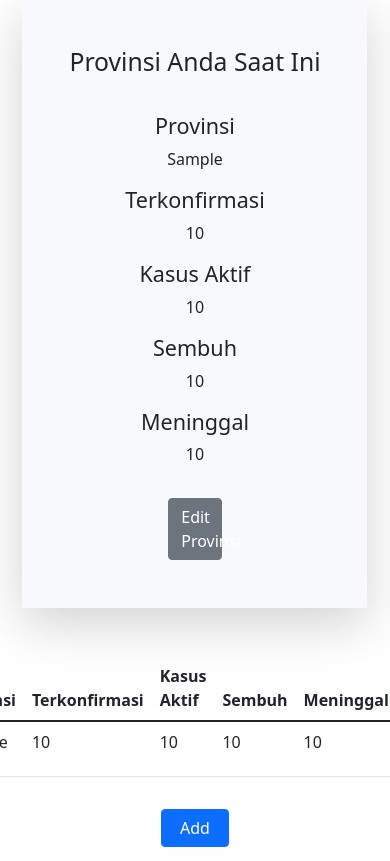
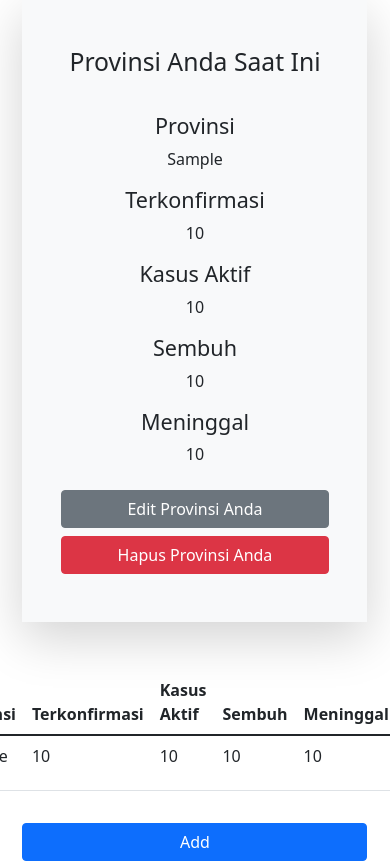
Before and after one commit to vincentsuryakim/project-tengah-semester-pbp, a Django app: page /sebaran/ in a window 390 px wide; the page is wider, and only the part inside the window is pictured. Shown: the part 953-1814 px from the top of that part. Run offline with Django 3.2, Linux system fonts and the light colour scheme; a user stored in the database is signed in; tables that the repository leaves empty hold one stand-in row (values such as "Sample post"); some libraries are stand-ins or nearby versions.

Commit message:
add delete button and fixed responsiveness

```diff
--- a/sebaran/templates/sebaran_index.html
+++ b/sebaran/templates/sebaran_index.html
@@ -19,6 +19,12 @@ Infid
             margin-right: 1ch;
             margin-bottom: 0;
         }
+        .button-edit {
+            margin-right: 1ch;
+        }
+        .button-hapus {
+            margin-left: 1ch;
+        }
         @media (max-width: 992px) {
             .box-font-title {
                 font-size: 1.5rem;
@@ -27,6 +33,15 @@ Infid
             .box-font-content {
                 font-size: 2rem;
                 margin-right: 0;
+            }
+            .button-edit {
+                margin-right: 0ch;
+                margin-top: 0.5rem;
+                margin-bottom: 0.25rem;
+            }
+            .button-hapus {
+                margin-left: 0ch;
+                margin-top: 0.25rem;
             }
         }
     </style>
@@ -111,15 +126,18 @@ Infid
                         <p>{{ sebaran_user.provinsi.jumlah_meninggal }}</p>
                     </div>
                 </div>
-                <div class="w-100 d-flex justify-content-center mt-3">
-                    <button type="button" type="button" class="btn btn-secondary col-2" data-bs-toggle="modal" data-bs-target="#editSebaranUserModal" data-provinsi="{{ sebaran_user.provinsi }}">
-                        Edit Provinsi
+                <div class="w-100 d-flex align-items-center align-items-md-start justify-content-md-center mt-md-3 flex-column flex-md-row">
+                    <button type="button" type="button" class="button-edit btn btn-secondary col-10 col-md-2" data-bs-toggle="modal" data-bs-target="#editSebaranUserModal" data-provinsi="{{ sebaran_user.provinsi }}">
+                        Edit Provinsi Anda
+                    </button>
+                    <button type="button" type="button" class="button-hapus btn btn-danger col-10 col-md-2" data-bs-toggle="modal" data-bs-target="#hapusSebaranUserModal">
+                        Hapus Provinsi Anda
                     </button>
                 </div>
             {% else %}
                 <div class="w-100 d-flex justify-content-center mt-5">
-                    <button type="button" type="button" class="btn btn-primary col-2" data-bs-toggle="modal" data-bs-target="#addSebaranUserModal">
-                        Tambahkan Provinsi
+                    <button type="button" type="button" class="btn btn-primary col-10 col-md-3" data-bs-toggle="modal" data-bs-target="#addSebaranUserModal">
+                        Tambahkan Provinsi Anda
                     </button>
                 </div>
             {% endif %}
@@ -173,6 +191,23 @@ Infid
                 </div>
                 <div class="modal-footer">
                     <input type="submit" value="Submit" class="edit-sebaranuser btn btn-primary" />
+                </div>
+        </div>
+    </div>
+</div>
+
+<div class="modal fade" id="hapusSebaranUserModal" data-bs-backdrop="static" data-bs-keyboard="false" tabindex="-1" aria-labelledby="staticBackdropLabel" aria-hidden="true">
+    <div class="modal-dialog modal-dialog-centered">
+        <div class="modal-content">
+            <div class="modal-header">
+                <h5 class="modal-title" id="staticBackdropLabel">Edit Provinsi</h5>
+                <button type="button" class="btn-close" data-bs-dismiss="modal" aria-label="Close"></button>
+            </div>
+                <div class="modal-body">
+                    <p>Apakah anda yakin akan menghapus data provinsi anda?</p>
+                </div>
+                <div class="modal-footer">
+                    <input type="submit" value="Ya" class="hapus-sebaranuser btn btn-primary" />
                 </div>
         </div>
     </div>
@@ -269,9 +304,9 @@ Infid
 
 {% if user.is_authenticated %}
     <div class="row mt-3">
-        <div class="col-5"></div>
+        <div class="col-1 col-md-5"></div>
         <!-- Button trigger addModal -->
-        <button type="button" type="button" class="btn btn-primary col-2" data-bs-toggle="modal" data-bs-target="#addModal">
+        <button type="button" type="button" class="btn btn-primary col-10 col-md-2" data-bs-toggle="modal" data-bs-target="#addModal">
             Add
         </button>
     </div>
@@ -407,6 +442,7 @@ Infid
                 console.error("Anda belum memilih provinsi")
             }
         })
+
         $(".edit-sebaranuser").click(function() {
             if (!!document.getElementById('modal_provinsi_sebaran_edit').value) {
                 $.ajax({
@@ -428,6 +464,22 @@ Infid
             } else {
                 console.error("Anda belum memilih provinsi")
             }
+        })
+
+        $(".hapus-sebaranuser").click(function() {
+            $.ajax({
+                url: "/sebaran/delete-user",
+                method: "POST",
+                headers: {
+                    "X-CSRFToken": getCookie("csrftoken")
+                },
+                success: function(result) {
+                    location.reload();
+                },
+                error: function(err) {
+                    console.error(err)
+                }
+            })
         })
     })
 </script>
--- a/sebaran/urls.py
+++ b/sebaran/urls.py
@@ -1,9 +1,10 @@
 from django.urls import path
-from .views import index, edit_sebaran, edit_user, edit_existing_user
+from .views import index, edit_sebaran, edit_user, edit_existing_user, delete_user
 
 urlpatterns = [
     path('', index, name='index'),
     path('edit', edit_sebaran, name='edit_sebaran'),
     path('edit-user', edit_user, name='edit_user'),
     path('edit-existing-user', edit_existing_user, name='edit_existing_user'),
+    path('delete-user', delete_user, name='delete_user'),
 ]
--- a/sebaran/views.py
+++ b/sebaran/views.py
@@ -74,3 +74,10 @@ def edit_existing_user(request):
         sebaran_user.save()
 
     return HttpResponseRedirect("/sebaran")
+
+def delete_user(request):
+    if (request.method == "POST"):
+        sebaran_user = SebaranUser.objects.get(user_id=request.user.id)
+        sebaran_user.delete()
+
+    return HttpResponseRedirect("/sebaran")
```
